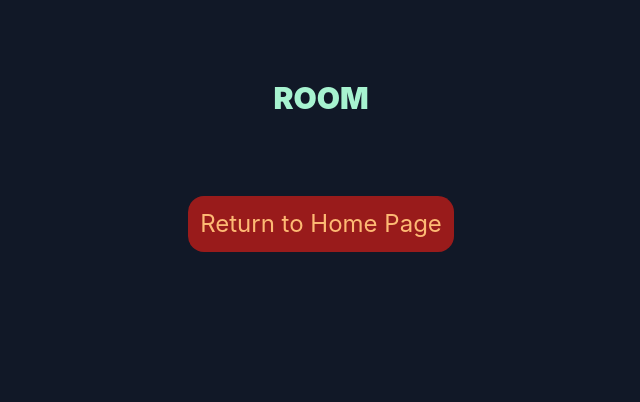
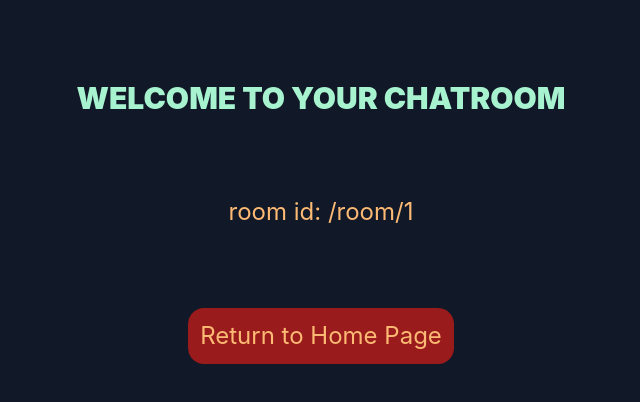
Before and after one commit to lucywho/fwoom, a Next.js app: page /room/1 in a window 1280 px wide. Shown: the top 402 px of the page, without its empty margins (319-959 px from the left). Built offline with nearby package versions, Linux system fonts and the light colour scheme.

Commit message:
renders chatroom id on page

```diff
--- a/pages/room/[id].js
+++ b/pages/room/[id].js
@@ -1,11 +1,20 @@
 import Gohome from "components/Gohome"
 
 export default function Room() {
+    let chatroom
+
+    if (typeof window !== "undefined") {
+        chatroom = window.location.pathname.slice(-8)
+    }
+
     return (
         <>
             <h1 className="mt-20 text-center text-3xl uppercase font-black text-emerald-200">
-                Room
+                Welcome to your chatroom
             </h1>
+            <div className="mt-20 text-center text-2xl  text-orange-300">
+                room id: {chatroom}
+            </div>
             <Gohome />
         </>
     )
```
